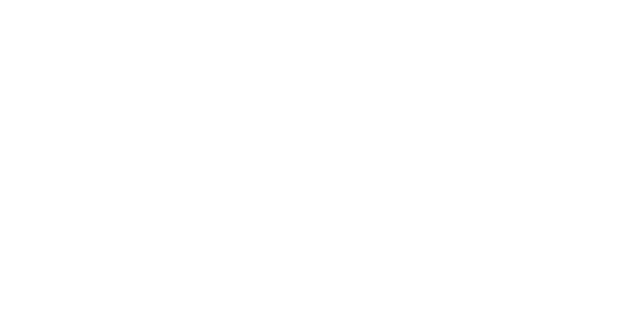
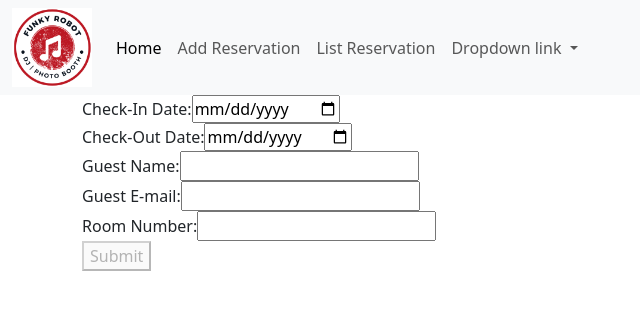
Before and after one commit to FunkyRobot73/Hotel-Appz, an Angular app: page /new in a window 1280 px wide. Shown: the top 310 px of the page, without its empty margins (0-640 px from the left). Built offline with nearby package versions, Linux system fonts and the light colour scheme.

Commit message:
validation

```diff
--- a/src/app/reservation-form/reservation-form.component.html
+++ b/src/app/reservation-form/reservation-form.component.html
@@ -1,6 +1,7 @@
+<div class="container">
     <form [formGroup]="reservationForm" (ngSubmit)="onSubmit()">
 
-    <div class="container">
+        <div>
             <label>Check-In Date:</label>
             <input type="date" formControlName="checkInDate">
         </div>
@@ -27,6 +28,4 @@
 
         <button type="submit" [disabled]="reservationForm.invalid" >Submit</button>
     </form>
-
-
-<p>{{}}</p>
+</div>
--- a/src/app/reservation-form/reservation-form.component.ts
+++ b/src/app/reservation-form/reservation-form.component.ts
@@ -22,7 +22,7 @@ export class ReservationFormComponent implements OnInit {
     this.reservationForm = this.formBuilder.group({
       checkInDate: ['', Validators.required],
       checkOutDate: ['', Validators.required],
-      guestName: ['', Validators.required],
+      guestName: ['', [Validators.required, Validators.maxLength(25)]],
       guestEmail: ['', [Validators.required, Validators.email]],
       roomNumber: ['', Validators.required]
     })
```
Lines whose indentation alone changed are shown as unchanged.
